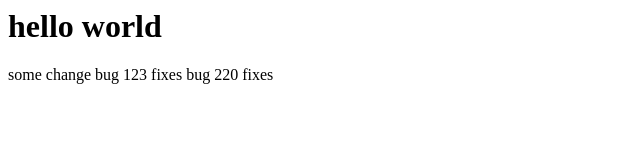
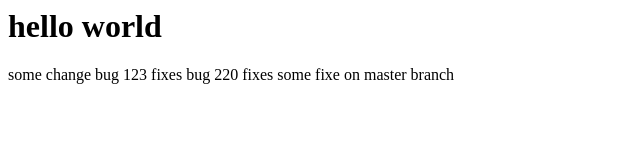
Before and after one commit to KMantas/test, a plain HTML site: page index.html in a window 1280 px wide. Shown: the whole page, without its empty margins (0-640 px from the left). Drawn offline with Linux system fonts and the light colour scheme.

Commit message:
adding fix

```diff
--- a/index.html
+++ b/index.html
@@ -5,5 +5,6 @@ some change
 
 bug 123 fixes
 bug 220 fixes
+some fixe on master branch
 </body>
 </html>
```
